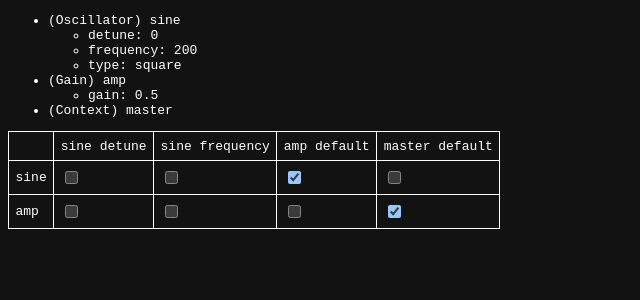
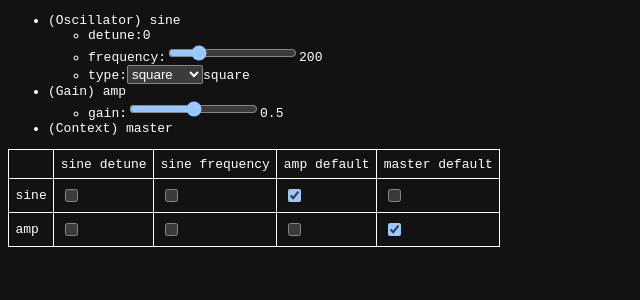
Before and after one commit to ninofiliu/abletoy, a React (Vite) app: page / in a window 1280 px wide. Both pictures are taken after a click on the button "start". Shown: the top 300 px of the page, without its empty margins (0-640 px from the left). Built offline with nearby package versions, Linux system fonts and the light colour scheme.

Commit message:
basic param controllers

```diff
--- a/src/App.tsx
+++ b/src/App.tsx
@@ -132,7 +132,61 @@ export default () => {
                 .filter(([key]) => key !== "kind")
                 .map(([key, value]) => (
                   <li key={key}>
-                    {key}: {value}
+                    {key}:
+                    {node.kind === "Oscillator" && key === "frequency" && (
+                      <input
+                        type="range"
+                        min={0}
+                        max={1000}
+                        value={value}
+                        onChange={(evt) => {
+                          const x = +evt.target.value;
+                          map[nodeId].set(key, x);
+                          // @ts-ignore
+                          graph.nodes[nodeId][key] = x;
+                          setGraph({ ...graph });
+                        }}
+                      />
+                    )}
+                    {node.kind === "Gain" && key === "gain" && (
+                      <input
+                        type="range"
+                        min={0}
+                        max={1}
+                        step="any"
+                        value={value}
+                        onChange={(evt) => {
+                          const x = +evt.target.value;
+                          map[nodeId].set(key, x);
+                          // @ts-ignore
+                          graph.nodes[nodeId][key] = x;
+                          setGraph({ ...graph });
+                        }}
+                      />
+                    )}
+                    {node.kind === "Oscillator" && key === "type" && (
+                      <select
+                        value={value}
+                        onChange={(evt) => {
+                          const x = evt.target.value;
+                          map[nodeId].set(key, x);
+                          // @ts-ignore
+                          graph.nodes[nodeId][key] = x;
+                          setGraph({ ...graph });
+                        }}
+                      >
+                        {[
+                          "sine",
+                          "custom",
+                          "sawtooth",
+                          "square",
+                          "triangle",
+                        ].map((option) => (
+                          <option key={option}>{option}</option>
+                        ))}
+                      </select>
+                    )}
+                    {value}
                   </li>
                 ))}
             </ul>
```
